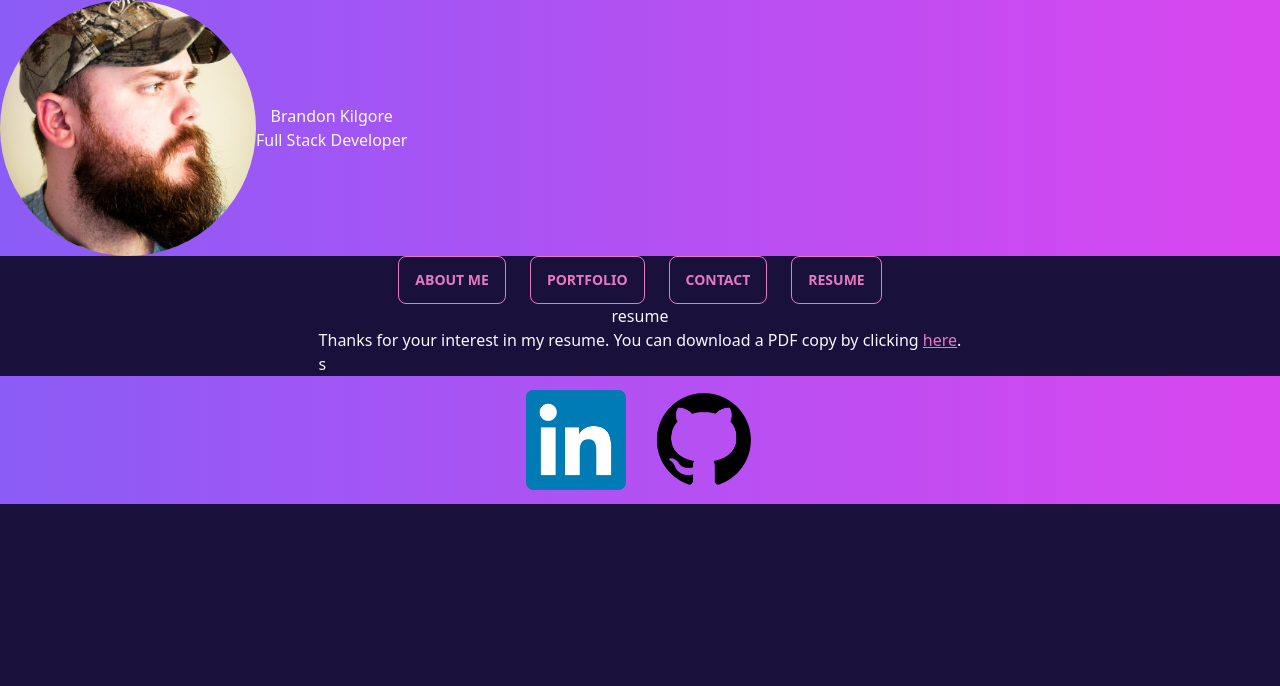
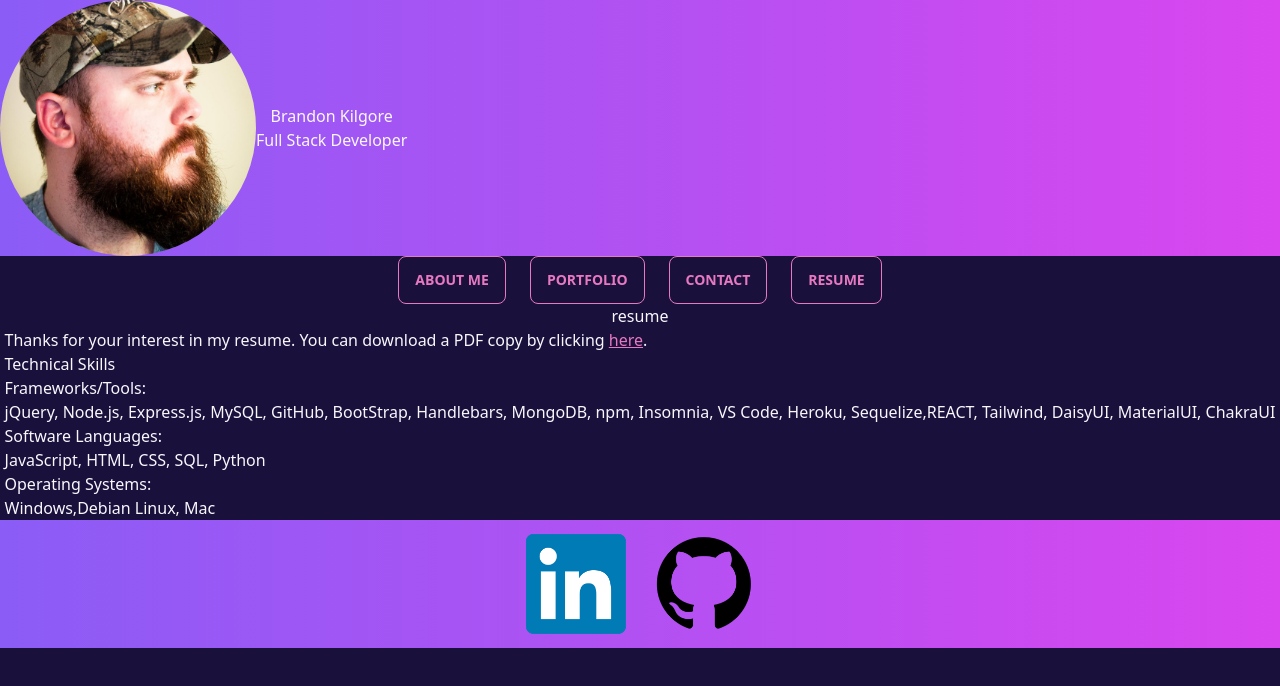
Before and after one commit to Brandonk1023/React-Professional-Portfolio, a React (Create React App) app: page / in a window 1280 px wide. Both pictures are taken after a click on the button "RESUME". Shown: the top 686 px of the page. Built offline with nearby package versions, Linux system fonts and the light colour scheme.

Commit message:
added information into resume with beginning formatting

```diff
--- a/src/components/resume.js
+++ b/src/components/resume.js
@@ -1,14 +1,44 @@
-import React from 'react';
-import resume from '../assets/Resume.pdf'
+import React from "react";
+import resume from "../assets/Resume.pdf";
+
 const Resume = () => {
-    return(
-        <div className='flex flex-col mx-auto'>
-           <h2 className='flex justify-center'>resume</h2>
-            <p> Thanks for your interest in my resume. You can download a PDF copy by clicking <a className='link link-primary' href={resume} download="Brandon Kilgore Resume.pdf">here</a>.
-            </p>
-            <div>s</div>
-        </div>
-    )
-}
+  return (
+    <div className="flex flex-col mx-auto">
+      <h2 className="flex justify-center">resume</h2>
+      <p>
+        {" "}
+        Thanks for your interest in my resume. You can download a PDF copy by
+        clicking{" "}
+        <a
+          className="link link-primary"
+          href={resume}
+          download="Brandon Kilgore Resume.pdf"
+        >
+          here
+        </a>
+        .
+      </p>
+      <div>
+        <p>
+          Technical Skills
+          <h3>Frameworks/Tools:</h3>
+          <ul>
+            <li>
+              jQuery, Node.js, Express.js, MySQL, GitHub, BootStrap, Handlebars,
+              MongoDB, npm, Insomnia, VS Code, Heroku, Sequelize,REACT,
+              Tailwind, DaisyUI, MaterialUI, ChakraUI
+            </li>
+          </ul>
+          <h3>Software Languages:</h3>
+          <ul>
+            JavaScript, HTML, CSS, SQL, Python
+            <h3>Operating Systems:</h3>
+            Windows,Debian Linux, Mac
+          </ul>
+        </p>
+      </div>
+    </div>
+  );
+};
 
 export default Resume;
```
